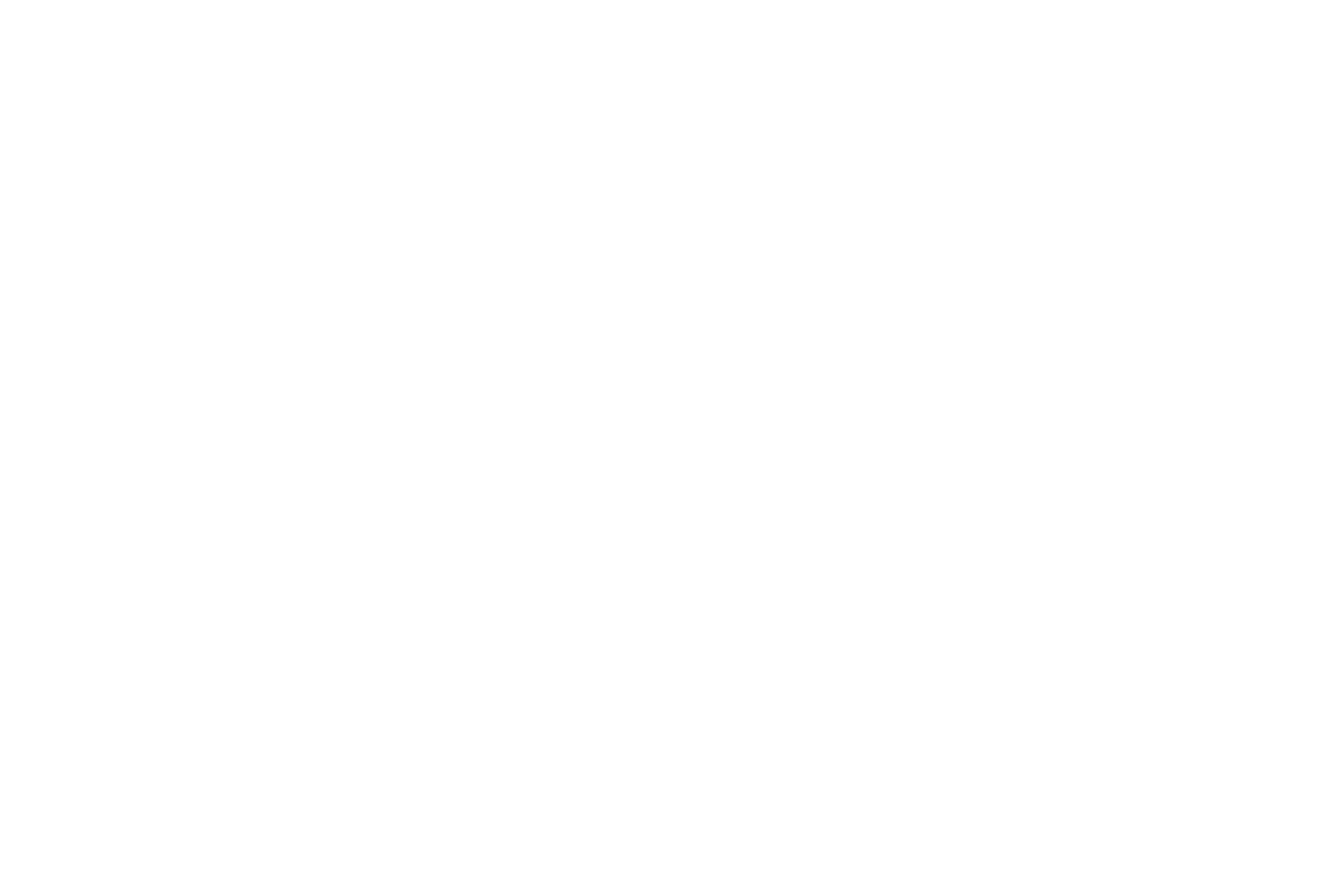
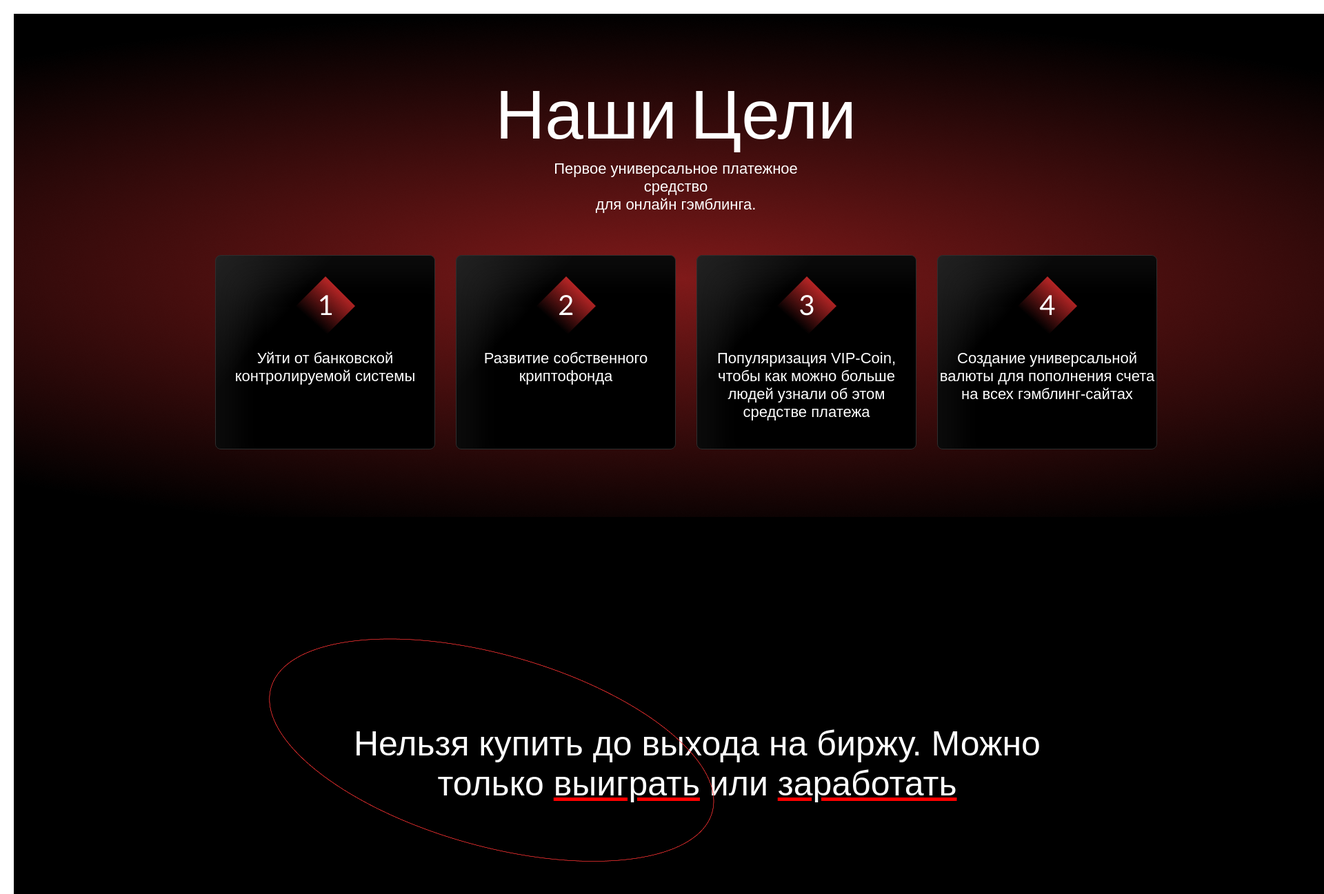
Before and after one commit to Kat3919/content, a plain HTML site: page index6.html in a window 1280 px wide. Shown: the top 1297 px of the page at 69% size, 1920 px wide, since content can reach past the window. Before the commit the page ends 800 px from the top, so only its background shows below. Drawn offline with Linux system fonts and the light colour scheme; a web font is replaced by a local one.

Commit message:
nev layout6

```diff
--- a/index6.html
+++ b/index6.html
@@ -0,0 +1,86 @@
+<!DOCTYPE html>
+<html lang="en">
+  <head>
+    <meta charset="UTF-8" />
+    <meta name="viewport" content="width=device-width, initial-scale=1.0" />
+    <title>content - Макет 6</title>
+    <link rel="stylesheet" href="./styles6.css" />
+    <link rel="preconnect" href="https://fonts.googleapis.com" />
+    <link rel="preconnect" href="https://fonts.gstatic.com" crossorigin />
+    <link
+      href="https://fonts.googleapis.com/css2?family=Kaushan+Script&family=Lato&display=swap"
+      rel="stylesheet"
+    />
+    <link
+      href="https://fonts.googleapis.com/css2?family=Kaushan+Script&family=PT+Serif&display=swap"
+      rel="stylesheet"
+    />
+    <link href="https://fonts.cdnfonts.com/css/futura-pt" rel="stylesheet" />
+  </head>
+  <body>
+    <div class="container">
+      <div class="text">
+        <h1 class="title">Наши цели</h1>
+        <h6 class="description">
+          Первое универсальное платежное средство <br />
+          для онлайн гэмблинга.
+        </h6>
+      </div>
+      <section class="central">
+        <div class="central__square-first black">
+          <div class="square__romb">
+            <img src="Layout 6/Rectangle 3-4.png" alt="" />
+            <div class="square__romb-one">1</div>
+            <h6 class="description">
+              Уйти от банковской контролируемой системы
+            </h6>
+          </div>
+        </div>
+
+        <div class="central__square-second black">
+          <div class="square__romb">
+            <img src="Layout 6/Rectangle 3-5.png" alt="" />
+            <div class="square__romb-two">2</div>
+            <h6 class="description">Развитие собственного криптофонда</h6>
+          </div>
+        </div>
+
+        <div class="central__square-third black">
+          <div class="square__romb">
+            <img src="Layout 6/Rectangle 3-6.png" alt="" />
+            <div class="square__romb-three">3</div>
+            <h6 class="description">
+              Популяризация VIP-Coin,<br />
+              чтобы как можно больше <br />людей узнали об этом <br />средстве
+              платежа
+            </h6>
+          </div>
+        </div>
+
+        <div class="central__square-fourth black">
+          <div class="square__romb">
+            <img src="Layout 6/Rectangle 3-7.png" alt="" />
+            <div class="square__romb-four">4</div>
+            <h6 class="description">
+              Создание универсальной<br />валюты для пополнения счета <br />на
+              всех гэмблинг-сайтах
+            </h6>
+          </div>
+        </div>
+      </section>
+    </div>
+
+    <div class="container-second">
+      <section class="main-content">
+        <h3 class="main-content_text">
+          Нельзя купить до выхода на биржу. Можно <br />только
+          <ins>выиграть</ins> или
+          <ins>заработать</ins>
+        </h3>
+        <div class="ellipse">
+          <img src="Layout 6/Ellipse 2.png" alt="" class="" />
+        </div>
+      </section>
+    </div>
+  </body>
+</html>
--- a/styles6.css
+++ b/styles6.css
@@ -0,0 +1,118 @@
+* {
+  margin: 0;
+  padding: 0;
+}
+body {
+  margin: 20px;
+}
+/*Первый блок*/
+.container {
+  width: 1920px;
+  height: 730px;
+  background: url("../content/Layout\ 6/Ellipse 1.png"), #000;
+}
+.text {
+  display: flex;
+  flex-direction: column;
+  align-items: center;
+  padding-top: 92px;
+}
+.title {
+  color: #fff;
+  text-align: center;
+  font-family: "Lato", sans-serif;
+  font-size: 100px;
+  font-weight: 500;
+  line-height: 100%;
+  text-transform: capitalize;
+
+  width: 596px;
+}
+.text h6.description {
+  color: #fff;
+  text-align: center;
+  font-family: "Futura PT", sans-serif;
+  font-size: 22px;
+  font-weight: 400;
+  width: 420px;
+}
+.central {
+  display: flex;
+  justify-content: center;
+  padding-top: 60px;
+}
+
+.square__romb {
+  width: 319px;
+  height: 282px;
+  border-radius: 8px;
+  border: 1px solid #2f2e2e;
+
+  background: linear-gradient(
+      131deg,
+      rgba(255, 255, 255, 0.3) -19.06%,
+      rgba(255, 255, 255, 0) 31.37%
+    ),
+    #000;
+
+  box-shadow: 30px 30px 36px 0px rgba(21, 21, 21, 0.5) inset;
+  box-sizing: border-box;
+  display: flex;
+  flex-direction: column;
+  align-items: center;
+  padding-top: 30px;
+}
+
+.square__romb img {
+  position: relative;
+}
+.square__romb-one,
+.square__romb-two,
+.square__romb-three,
+.square__romb-four {
+  position: absolute;
+  color: #fff;
+  font-family: "Lato", sans-serif;
+  font-size: 40px;
+  padding: 17px 31px;
+}
+.description {
+  color: #fff;
+  text-align: center;
+  font-family: "Futura PT", sans-serif;
+  font-size: 22px;
+  font-weight: 400;
+  margin-top: 20px;
+}
+.central > .black {
+  margin-left: 30px;
+}
+
+/*Второй блок*/
+.main-content {
+  width: 1920px;
+  height: 730px;
+  background: #000;
+  position: relative;
+}
+
+h3.main-content_text {
+  color: #fff;
+  text-align: center;
+  font-family: "Futura PT", sans-serif;
+  font-size: 50px;
+  font-weight: 400;
+  position: absolute;
+  top: 300px;
+  left: 493px;
+}
+
+.ellipse img {
+  background: url("../content/Layout\ 6/Ellipse 2.png") no-repeat;
+  position: absolute;
+  top: 176px;
+  left: 370px;
+}
+ins {
+  text-decoration-color: red;
+}
```
Also changed, not shown: styles5.css (+4 -4 lines), Layout 6/Ellipse 1.png (added), Layout 6/Ellipse 2.png (added), Layout 6/Rectangle 3-4.png (added), Layout 6/Rectangle 3-5.png (added), Layout 6/Rectangle 3-6.png (added), Layout 6/Rectangle 3-7.png (added), 1 other file.
